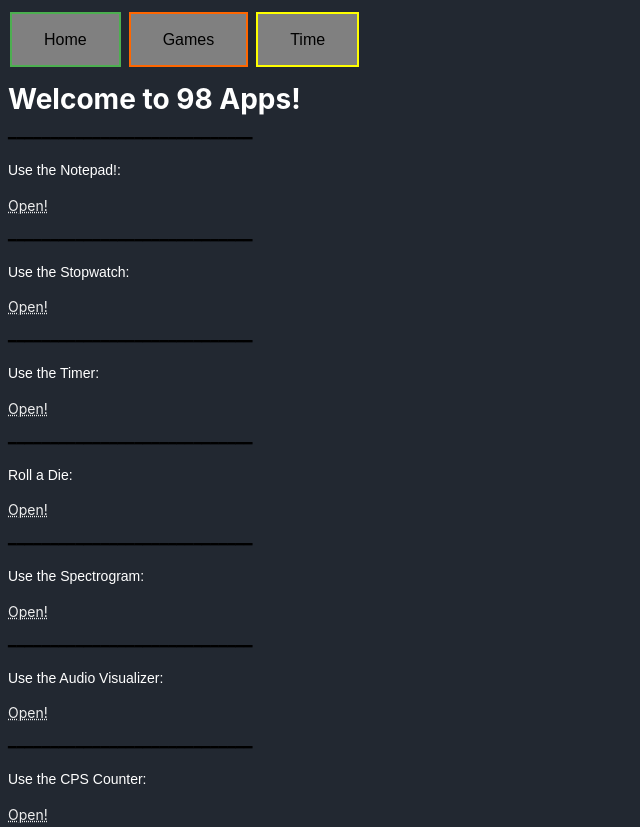
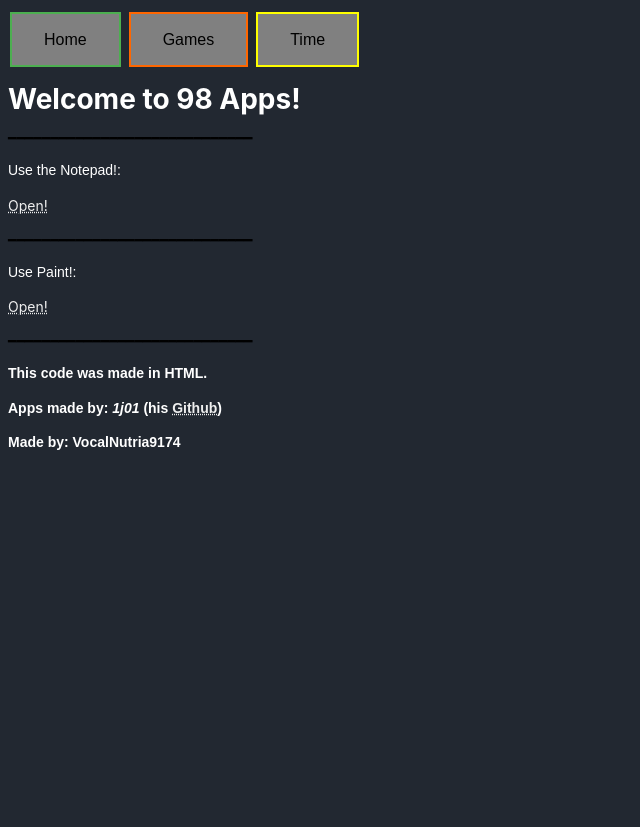
Before and after one commit to VocalNutria9174/beta-epicsite, a plain HTML site: page 98.html in a window 1280 px wide. Shown: the top 827 px of the page, without its empty margins (0-640 px from the left). After the commit the page ends 800 px from the top, so only its background shows below. Drawn offline with Linux system fonts and the light colour scheme.

Commit message:
Update 98.html

```diff
--- a/98.html
+++ b/98.html
@@ -325,7 +325,7 @@ input[type="search"]:focus {
 //]]>
 </script>
 <body>
-  <p>━━━━━━━━━━━━━━━━━━━━━━━━━━━━━</p>
+<p>━━━━━━━━━━━━━━━━━━━━━━━━━━━━━</p>
 
     <p class="mainFont">Use the Notepad!:</p>
     <div class="notepad"></div>
@@ -333,55 +333,18 @@ input[type="search"]:focus {
   target="popup"   onclick="window.open('https://vocalnutria9174.github.io/notepad98','popup','width=845,height=500'); return false;" class="btn">
     Open!    </a>
 
-	<p>━━━━━━━━━━━━━━━━━━━━━━━━━━━━━</p>
-
-    <p class="mainFont">Use the Stopwatch:</p>
-        <div class="stopwatch"></div>
-<a href="stopwatch"
-  target="popup"   onclick="window.open('stopwatch','popup','width=313,height=175'); return false;" class="btn">
-    Open!    </a>
-
-<p>━━━━━━━━━━━━━━━━━━━━━━━━━━━━━</p>
-    <p class="mainFont">Use the Timer:</p>
-    <div class="timer"></div>
-<a href="timer"
-  target="popup"   onclick="window.open('timer','popup','width=266,height=213'); return false;" class="btn">
-    Open!    </a>
-
 <p>━━━━━━━━━━━━━━━━━━━━━━━━━━━━━</p>
 
-    <p class="mainFont">Roll a Die:</p>
-    <div class="dice"></div>
-<a href="dice_roller"
-  target="popup"   onclick="window.open('dice_roller','popup','width=389,height=256'); return false;" class="btn">
-    Open!    </a>
-  </body>
-<p>━━━━━━━━━━━━━━━━━━━━━━━━━━━━━</p>
-
-    <p class="mainFont">Use the Spectrogram:</p>
-    <div class="dice"></div>
-<a href="https://musiclab.chromeexperiments.com/Spectrogram/"
-  target="popup"   onclick="window.open('https://musiclab.chromeexperiments.com/Spectrogram/','popup','width=1141,height=668'); return false;" class="btn">
-    Open!    </a>
-  </body>
-<p>━━━━━━━━━━━━━━━━━━━━━━━━━━━━━</p>
-
- <p class="mainFont">Use the Audio Visualizer:</p>
-        <div class="audiovis"></div>
-<a href="audiovis"
-  target="popup"   onclick="window.open('audiovis','popup','width=1141,height=668'); return false;" class="btn">
-    Open!    </a>
-
-<p>━━━━━━━━━━━━━━━━━━━━━━━━━━━━━</p>
-<p class="mainFont">Use the CPS Counter:</p>
-        <div class="cps"></div>
-<a href="https://vocalnutria9174.github.io/cps-counter/"
-  target="popup"   onclick="window.open('https://vocalnutria9174.github.io/cps-counter/','popup','width=740,height=410'); return false;" class="btn">
+    <p class="mainFont">Use Paint!:</p>
+        <div class="paint"></div>
+<a href="paint"
+  target="popup"   onclick="window.open('https://vocalnutria9174.github.io/paint','popup','width=313,height=175'); return false;" class="btn">
     Open!    </a>
 
 <p>━━━━━━━━━━━━━━━━━━━━━━━━━━━━━</p>
 
     <b><p class="mainFont">This code was made in HTML.</p>
+	    <p class="mainFont">Apps made by: <b><i>1j01</b></i> (his <a class="btn" href="https://github.com/1j01/98">Github</a>)</p>
         <p class="mainFont">Made by: VocalNutria9174</p></b>
 
 <style>
```
